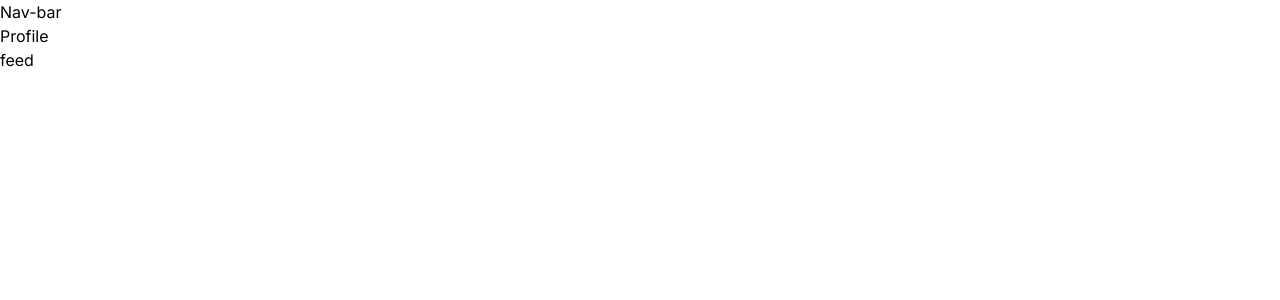
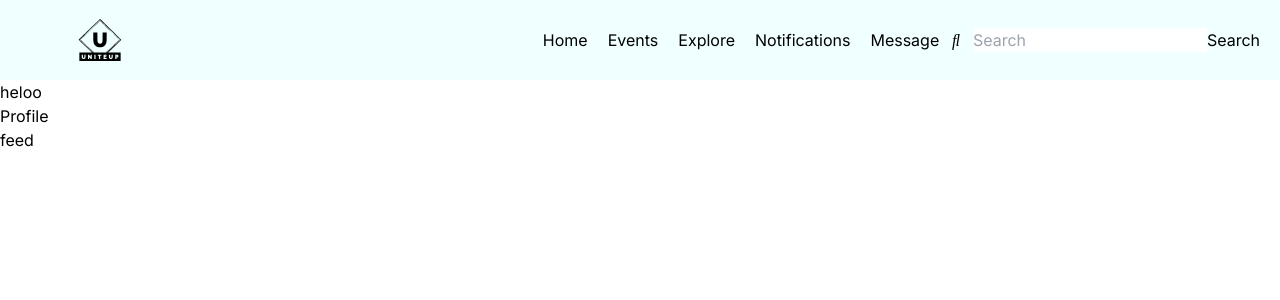
Before and after one commit to mainavinhoon/Startup-Web, a Next.js app: page / in a window 1280 px wide. Shown: the top 300 px of the page. Built offline with nearby package versions, Linux system fonts and the light colour scheme.

Commit message:
navbar added

```diff
--- a/app/globals.css
+++ b/app/globals.css
@@ -1,3 +1,4 @@
-@tailwind base;
-@tailwind components;
-@tailwind utilities;
+@import "tailwindcss/base";
+@import "tailwindcss/components";
+/* @import "./components/Header/Header.module.css"; */
+@import "tailwindcss/utilities";
--- a/componenets/navbar/Navbar.css
+++ b/componenets/navbar/Navbar.css
@@ -0,0 +1,36 @@
+/* Navbar.css */
+/* Import Font Awesome CSS */
+@import '~font-awesome/css/font-awesome.css';
+
+.nav-bg {
+    background-color: azure;
+    display: flex;
+    justify-content: space-between;
+    align-items: center;
+    padding: 10px 20px;
+  }
+
+  .logo-set {
+    margin-left: 50px;
+  }
+
+  .middle-flex {
+    list-style: none;
+    padding: 0;
+    display: flex;
+    gap: 20px;
+    margin-left: 400px;
+  }
+
+  .middle-flex li {
+    margin: 0;
+    padding: 0;
+  }
+
+  /* Add a media query for responsiveness */
+  @media (max-width: 768px) {
+    .middle-flex {
+      margin-left: 0; /* Reset margin for smaller screens */
+      justify-content: center; /* Center menu items horizontally */
+    }
+  }
--- a/componenets/navbar/Navbar.js
+++ b/componenets/navbar/Navbar.js
@@ -1,8 +1,59 @@
-import React from 'react'
+"use client"
+import React, { useState } from 'react';
+import Image from 'next/image'
+// import Logo from '@/public/Logo.svg';
+import Link from 'next/link'
+import './Navbar.css'
 
  const Navbar = () => {
+  const [isSearchVisible, setSearchVisible] = useState(false);
+
+  const toggleSearch = () => {
+    setSearchVisible(!isSearchVisible);
+  };
+
   return (
-    <div>Nav-bar</div>
+    <>
+       <nav className='nav-bg py-2 px-3'>
+        <div>
+       <Image className='logo-set' src={"/logo-in-black.svg"} alt='Logo' width={60} height={40}/> </div>
+
+       <div className='middle'>
+        <ul className='middle-flex '>
+          <li>
+            <Link href="/">
+              Home
+            </Link>
+          </li><li>
+            <Link href="/">
+              Events
+            </Link>
+          </li><li>
+            <Link href="/">
+              Explore
+            </Link>
+          </li><li>
+            <Link href="/">
+              Notifications
+            </Link>
+          </li><li>
+            <Link href="/">
+              Message
+            </Link>
+          </li>
+        </ul>
+       </div>
+       <div className="search-icon" onClick={toggleSearch}>
+          <i className={`fas fa-search ${isSearchVisible ? 'active' : ''}`}></i>
+        </div>
+        <div className={`search-field ${isSearchVisible ? 'active' : ''}`}>
+          <input type="text" placeholder="Search" />
+          <button onClick={toggleSearch}>Search</button>
+        </div>
+       </nav>
+
+
+    </>
   )
 }
 
--- a/componenets/profile/Profile.js
+++ b/componenets/profile/Profile.js
@@ -1,8 +1,12 @@
+"use client"
 import React from 'react'
+
 
 const Profile = () => {
   return (
-    <div>Profile</div>
+    <div>Profile
+
+    </div>
   )
 }
 
--- a/next.config.js
+++ b/next.config.js
@@ -1,4 +1,5 @@
 /** @type {import('next').NextConfig} */
 const nextConfig = {}
 
+
 module.exports = nextConfig
--- /dev/null
+++ b/pages/events/Events.js
@@ -0,0 +1,9 @@
+import React from 'react'
+
+function Events() {
+  return (
+    <div>Events</div>
+  )
+}
+
+export default Events
--- /dev/null
+++ b/pages/home-page/Home.js
@@ -0,0 +1,13 @@
+import React from 'react'
+import Navbar from '@/componenets/navbar/Navbar'
+const Home = () => {
+  return (
+    <>
+         <Navbar/>
+          <profile/>
+         <feed/>
+    </>
+    )
+}
+
+export default Home
--- a/pages/home/Home.js
+++ b/pages/home/Home.js
@@ -1,12 +1,12 @@
 "use client"
 import React from 'react'
-import Navbar from '@/componenets/navbar/Navbar'
+
 import Feed from '@/componenets/feed/Feed'
 import Profile from '@/componenets/profile/Profile'
 const HomePage = () => {
   return (
     <>
-
+   heloo
     <Profile/>
     <Feed/>
     </>
--- a/pages/signUP/SignUp.js
+++ b/pages/signUP/SignUp.js
@@ -0,0 +1,10 @@
+"use client"
+import React from 'react'
+
+const SignUp = () => {
+  return (
+    <div>SignUp</div>
+  )
+}
+
+export default SignUp
```
Also changed, not shown: package.json (+9 -5 lines), public/logo-in-black.svg (added), 1 other file (tests, documents, lock files or other folders).
